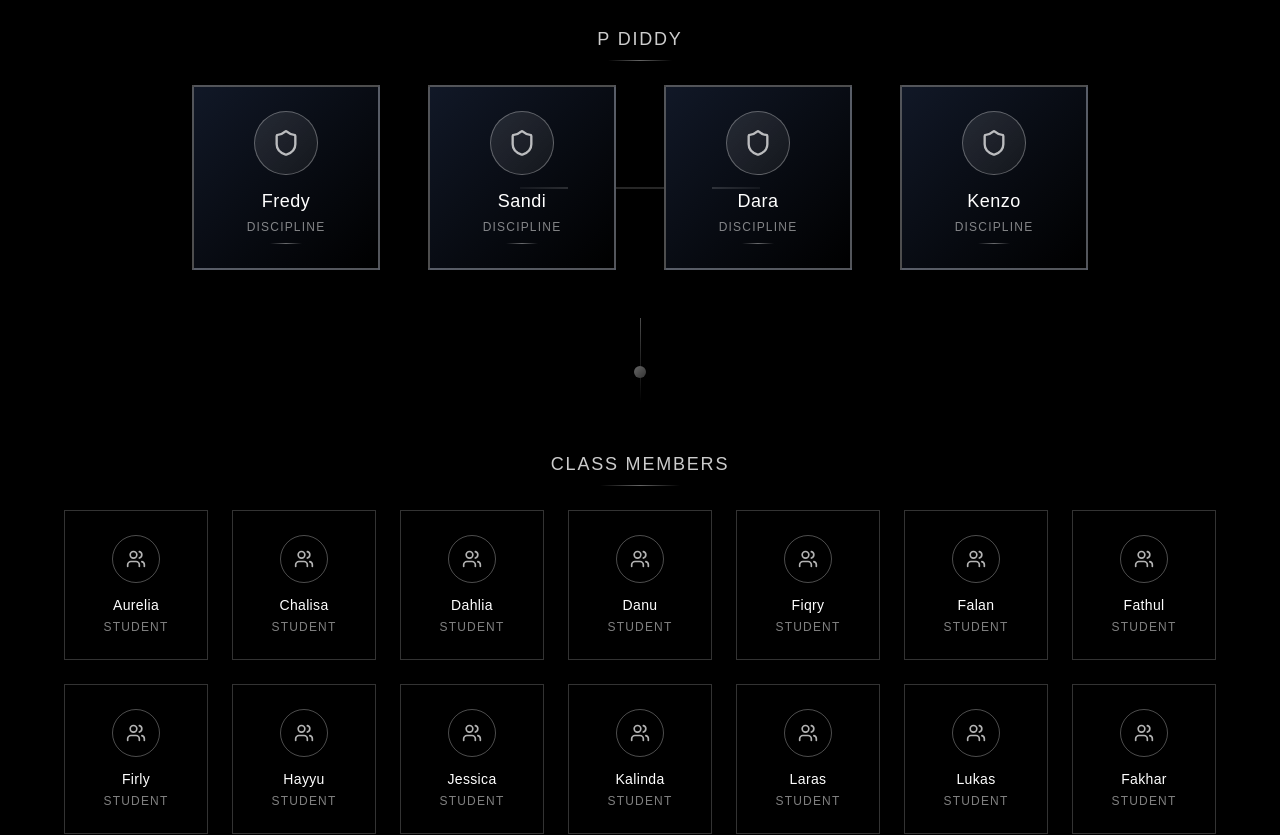
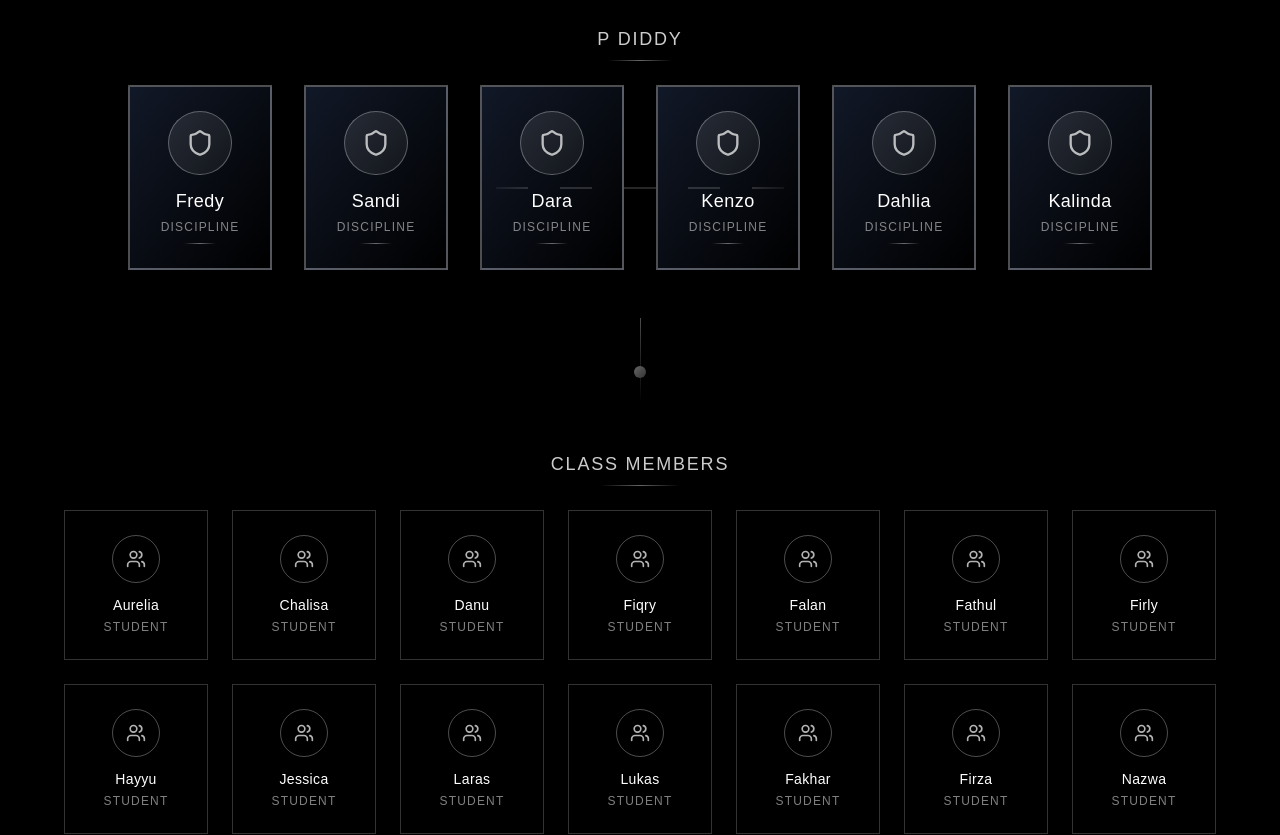
Before and after one commit to TwentyCloff/bilingualclass, a React (Vite) app: page / in a window 1280 px wide. Shown: the part 2480-3315 px from the top of the page. Built offline with nearby package versions, Linux system fonts and the light colour scheme; no server answers; a web font is replaced by a local one.

Commit message:
Update Student.jsx

```diff
--- a/src/components/Student.jsx
+++ b/src/components/Student.jsx
@@ -14,8 +14,8 @@ export default function ClassStructure() {
 
   // Students who are not in leadership positions
   const students = [
-    "Aurelia", "Chalisa", "Dahlia", "Danu", "Fiqry", "Falan", "Fathul",
-    "Firly", "Hayyu", "Jessica", "Kalinda", "Laras", "Lukas", "Fakhar",
+    "Aurelia", "Chalisa", "Danu", "Fiqry", "Falan", "Fathul",
+    "Firly", "Hayyu", "Jessica", "Laras", "Lukas", "Fakhar",
     "Firza", "Nazwa", "Quinsha", "Aisy", "Salsabiela", "Shabrina", "Shafira",
     "Humaira", "Tiara", "Utin", "Willy"
   ];
@@ -203,7 +203,7 @@ export default function ClassStructure() {
               P Diddy
               <div className="absolute -bottom-2 left-1/2 transform -translate-x-1/2 w-12 sm:w-16 h-px bg-gradient-to-r from-transparent via-white/40 to-transparent"></div>
             </h3>
-            <div className="grid grid-cols-2 sm:grid-cols-2 lg:grid-cols-4 gap-4 sm:gap-6 lg:gap-12 w-full max-w-4xl relative">
+            <div className="grid grid-cols-2 sm:grid-cols-2 lg:grid-cols-3 xl:grid-cols-6 gap-4 sm:gap-6 lg:gap-8 w-full max-w-5xl relative">
               <PersonCard
                 name="Fredy"
                 role="Discipline"
@@ -232,13 +232,29 @@ export default function ClassStructure() {
                 delay={1000}
                 isLeader={true}
               />
+              <PersonCard
+                name="Dahlia"
+                role="Discipline"
+                icon={Shield}
+                delay={1100}
+                isLeader={true}
+              />
+              <PersonCard
+                name="Kalinda"
+                role="Discipline"
+                icon={Shield}
+                delay={1200}
+                isLeader={true}
+              />
             </div>
             {/* Enhanced connection lines between discipline members - hidden on mobile */}
-            <div className="absolute top-2/3 left-1/2 transform -translate-x-1/2 -translate-y-1/2 hidden lg:block">
-              <div className="flex items-center space-x-12">
-                <div className="w-6 lg:w-12 h-px bg-gradient-to-r from-white/10 to-white/30"></div>
-                <div className="w-6 lg:w-12 h-px bg-gradient-to-r from-white/30 to-white/30"></div>
-                <div className="w-6 lg:w-12 h-px bg-gradient-to-r from-white/30 to-white/10"></div>
+            <div className="absolute top-2/3 left-1/2 transform -translate-x-1/2 -translate-y-1/2 hidden xl:block">
+              <div className="flex items-center space-x-8">
+                <div className="w-4 lg:w-8 h-px bg-gradient-to-r from-white/10 to-white/30"></div>
+                <div className="w-4 lg:w-8 h-px bg-gradient-to-r from-white/30 to-white/30"></div>
+                <div className="w-4 lg:w-8 h-px bg-gradient-to-r from-white/30 to-white/30"></div>
+                <div className="w-4 lg:w-8 h-px bg-gradient-to-r from-white/30 to-white/30"></div>
+                <div className="w-4 lg:w-8 h-px bg-gradient-to-r from-white/30 to-white/10"></div>
               </div>
             </div>
           </div>
@@ -263,7 +279,7 @@ export default function ClassStructure() {
                   name={student}
                   role="Student"
                   icon={Users}
-                  delay={1100 + (index * 50)}
+                  delay={1300 + (index * 50)}
                 />
               ))}
             </div>
```
